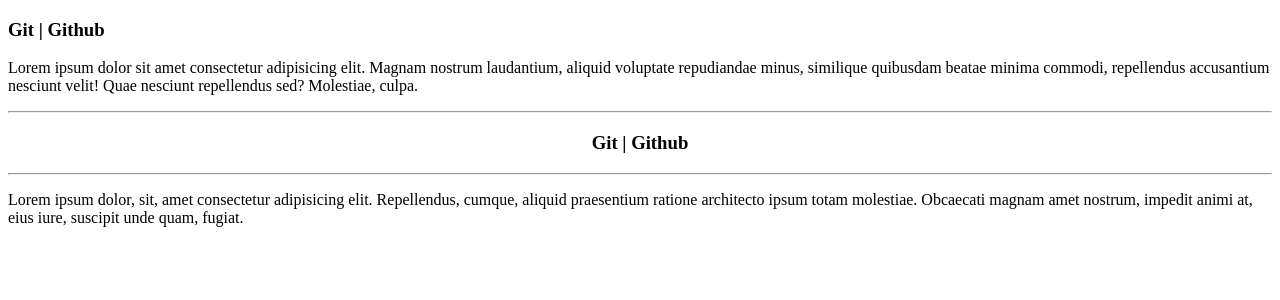
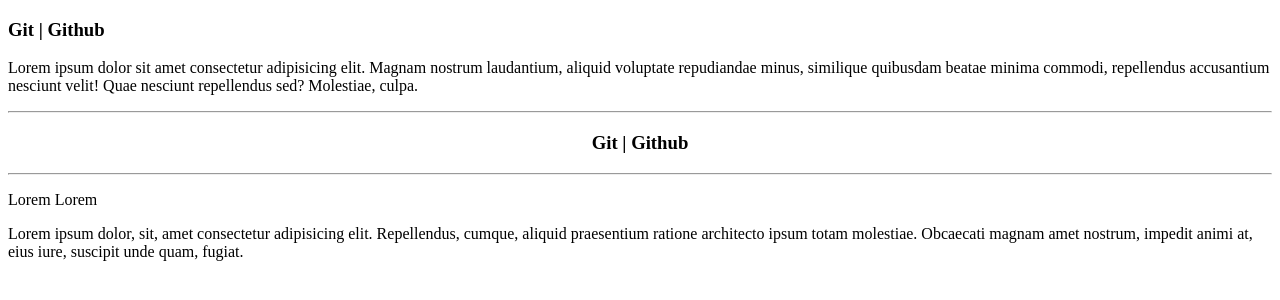
Before and after one commit to KyawThu21/first_oftest, a plain HTML site: page index.html in a window 1280 px wide. Drawn offline with Linux system fonts and the light colour scheme.

Commit message:
Update index.html

```diff
--- a/index.html
+++ b/index.html
@@ -11,6 +11,7 @@
 <hr>
 	<h3 style="text-align:center"> Git | Github</h3>
 	<hr>
+	<p>Lorem Lorem</p>
 <p>Lorem ipsum dolor, sit, amet consectetur adipisicing elit. Repellendus, cumque, aliquid praesentium ratione architecto ipsum totam molestiae. Obcaecati magnam amet nostrum, impedit animi at, eius iure, suscipit unde quam, fugiat.</p>
 </body>
 </html>
```
